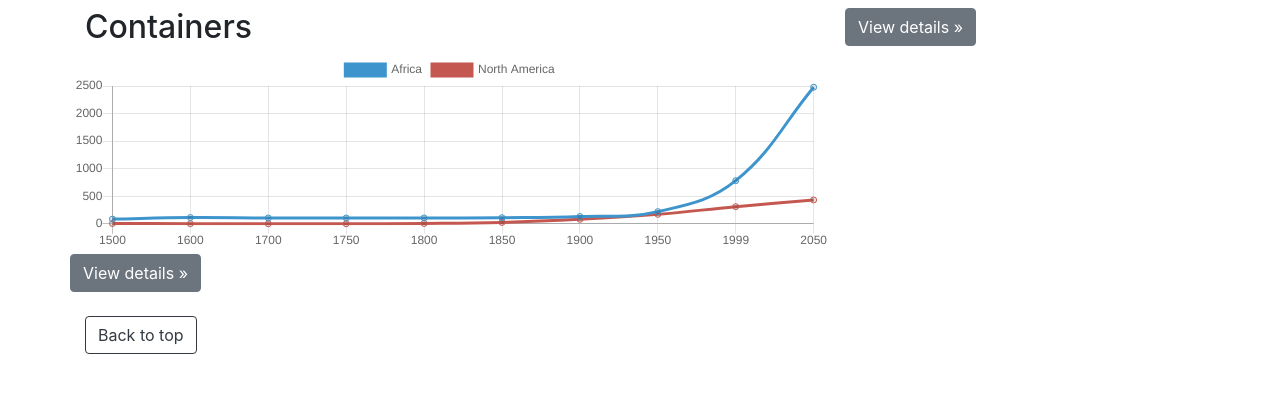
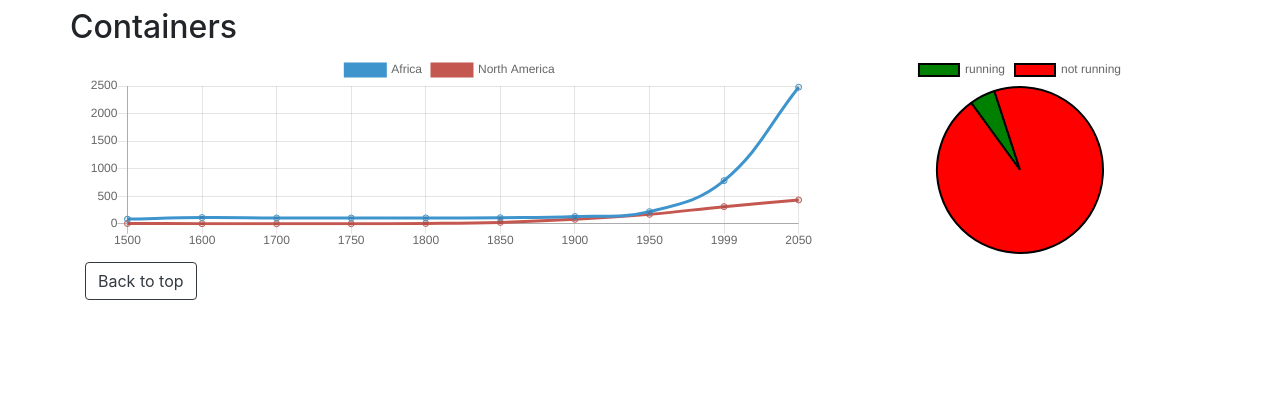
Before and after one commit to sebastianlach/dockerboard, a Django app: page / in a window 1280 px wide. Shown: the part 56-449 px from the top of the page. Run offline with Django 3.2, Linux system fonts and the light colour scheme; some libraries are stand-ins or nearby versions.

Commit message:
Add chart to dashboard

```diff
--- a/dockerboard/containers/templates/containers/list.html
+++ b/dockerboard/containers/templates/containers/list.html
@@ -19,7 +19,6 @@
         $(element).addClass("btn-outline-primary");
         $(element).removeClass("checked");
     }
-
 
     $(".button-checkable").click(function() {
         toggle_checkable(this);
--- a/dockerboard/dashboard/templates/dashboard/index.html
+++ b/dockerboard/dashboard/templates/dashboard/index.html
@@ -3,7 +3,7 @@
 {% block script %}
 
 var ctx = document.getElementById('container-chart-line').getContext('2d');
-var myChart = new Chart(ctx, {
+var chart_line = new Chart(ctx, {
   type: 'line',
   data: {
     labels: [1500,1600,1700,1750,1800,1850,1900,1950,1999,2050],
@@ -22,28 +22,49 @@ var myChart = new Chart(ctx, {
   }
 });
 
+var data = {
+    labels: ["running", "not running"],
+      datasets: [
+        {
+            fill: true,
+            backgroundColor: [
+                'green',
+                'red'],
+            data: [5, 95],
+            borderColor: ['black', 'black'],
+            borderWidth: [2,2]
+        }
+    ]
+};
+
+var options = {
+    rotation: -0.7 * Math.PI
+};
+
+var ctx = document.getElementById('container-chart-pie').getContext('2d');
+var chart_pie = new Chart(ctx, {
+     type: 'pie',
+    data: data,
+    options: options
+});
+
 {% endblock %}
 
 {% block content %}
 <div class="container">
+
     <div class="row">
+        <h2>Containers</h2>
+    </div>
 
-        <div class="col-lg-8">
-            <h2>Containers</h2>
-            <div class="row">
-                <canvas id="container-chart-line" style="height: 200px; width: 100%;"><canvas>
-            </div>
-            <div class="row">
-                <p>
-                    <a class="btn btn-secondary" href="#" role="button">View details &raquo;</a>
-                </p>
-            </div>
+    <div class="row">
+        <div class="col-md-8">
+            <canvas id="container-chart-line" style="height: 200px; width: 100%;"><canvas>
         </div>
+        <div class="col-md-4">
+            <canvas id="container-chart-pie" style="height: 200px; width: 100%;"><canvas>
+        </div>
+    </div>
 
-        <div class="col-lg-4">
-            <p><a class="btn btn-secondary" href="#" role="button">View details &raquo;</a></p>
-        </div>
-
-    </div>
 </div>
 {% endblock %}
```
